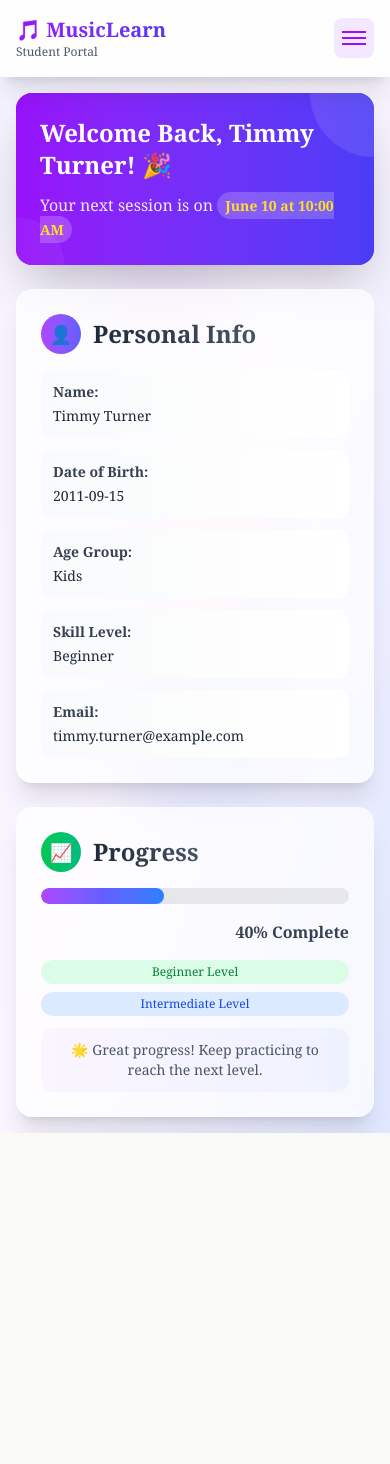
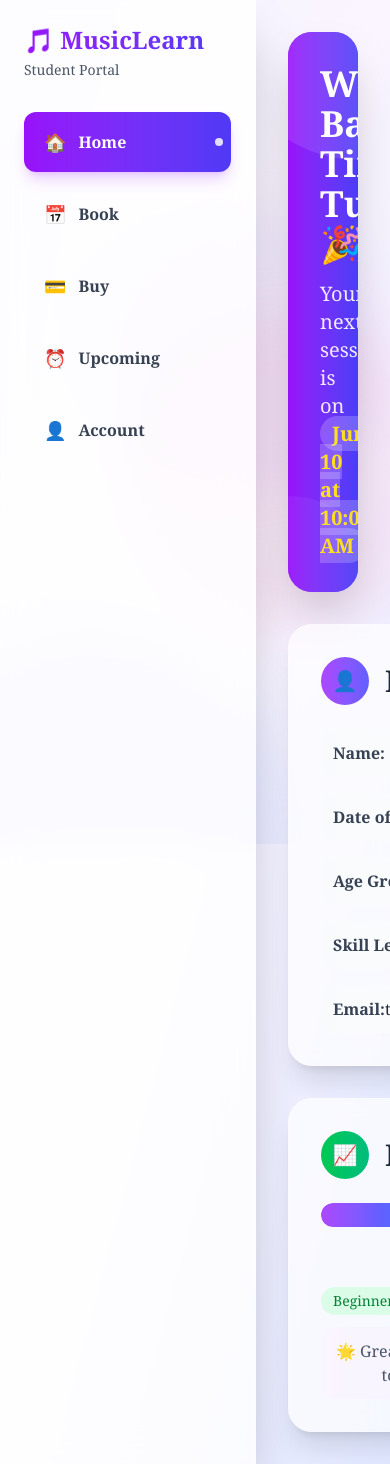
Before and after one commit to ssh-expitrans/music-plat, a Next.js app: page /demodashboard/studentdash in a window 390 px wide. Before the commit the page ends 1133 px from the top, so only its background shows below. Built offline with nearby package versions, Linux system fonts and the light colour scheme.

Commit message:
rm darkmode

```diff
--- a/src/app/demodashboard/studentdash/page.tsx
+++ b/src/app/demodashboard/studentdash/page.tsx
@@ -1,4 +1,3 @@
-
 "use client";
 
 import React, { useState } from "react";
@@ -29,21 +28,14 @@ const demoSlotData: Record<string, { booked: number; skill: string; ageGroup: st
   "Thu Jun 13 2024-9:30 AM": { booked: 6, skill: "Advanced", ageGroup: "Teens" },
   "Fri Jun 14 2024-3:00 PM": { booked: 6, skill: "Advanced", ageGroup: "Teens" },
   "Fri Jun 14 2024-12:30 PM": { booked: 2, skill: "Beginner", ageGroup: "Kids" },
-  // Extended data for multiple weeks
-  "Sun Jun 16 2024-9:00 AM": { booked: 1, skill: "Beginner", ageGroup: "Kids" },
-  "Mon Jun 17 2024-10:00 AM": { booked: 3, skill: "Intermediate", ageGroup: "Teens" },
-  "Tue Jun 18 2024-2:00 PM": { booked: 2, skill: "Advanced", ageGroup: "Teens" },
-  "Wed Jun 19 2024-11:00 AM": { booked: 4, skill: "Beginner", ageGroup: "Kids" },
-  "Thu Jun 20 2024-1:00 PM": { booked: 1, skill: "Intermediate", ageGroup: "Teens" },
-  "Fri Jun 21 2024-3:00 PM": { booked: 5, skill: "Advanced", ageGroup: "Teens" },
 };
 
-// Utility: get week's Sunday-Saturday dates based on offset
-function getWeekSundayStart(weekOffset: number = 0) {
+// Utility: get current week's Sunday-Saturday dates
+function getCurrentWeekSundayStart() {
   const today = new Date();
   const dayOfWeek = today.getDay(); // Sunday = 0
   const sunday = new Date(today);
-  sunday.setDate(today.getDate() - dayOfWeek + (weekOffset * 7));
+  sunday.setDate(today.getDate() - dayOfWeek);
   const week = [];
   for (let i = 0; i < 7; i++) {
     const d = new Date(sunday);
@@ -56,8 +48,6 @@ function getWeekSundayStart(weekOffset: number = 0) {
 export default function StudentDashboard() {
   const [activeTab, setActiveTab] = useState("Home");
   const [selectedSlots, setSelectedSlots] = useState<string[]>([]); // Array to store multiple selections
-  const [currentWeekOffset, setCurrentWeekOffset] = useState(0); // 0 = current week, 1 = next week, etc.
-  const [isMobileMenuOpen, setIsMobileMenuOpen] = useState(false);
 
   // Example kid user info
   const personalInfo = {
@@ -69,7 +59,7 @@ export default function StudentDashboard() {
     progress: 40,
   };
 
-  const currentWeek = getWeekSundayStart(currentWeekOffset);
+  const currentWeek = getCurrentWeekSundayStart();
 
   // Handle slot selection/deselection
   const handleSlotClick = (day: string, time: string) => {
@@ -90,88 +80,17 @@ export default function StudentDashboard() {
     return selectedSlots.includes(`${day}-${time}`);
   };
 
-  // Navigate to booking tab
-  const goToBooking = () => {
-    setActiveTab("Book");
-    setIsMobileMenuOpen(false);
-  };
-
-  // Get week display text
-  const getWeekDisplayText = () => {
-    if (currentWeekOffset === 0) return "This Week";
-    if (currentWeekOffset === 1) return "Next Week";
-    if (currentWeekOffset === -1) return "Last Week";
-    return `${currentWeekOffset > 0 ? `${currentWeekOffset} weeks ahead` : `${Math.abs(currentWeekOffset)} weeks ago`}`;
-  };
-
   return (
-    <div className="flex flex-col lg:flex-row min-h-screen bg-gradient-to-br from-violet-50 via-purple-50 to-indigo-100">
+    <div className="flex min-h-screen bg-gradient-to-br from-violet-50 via-purple-50 to-indigo-100">
       {/* Floating particles background effect */}
       <div className="fixed inset-0 overflow-hidden pointer-events-none">
-        <div className="absolute top-1/4 left-1/4 w-32 lg:w-72 h-32 lg:h-72 bg-purple-200 rounded-full mix-blend-multiply filter blur-xl opacity-20 animate-pulse"></div>
-        <div className="absolute top-3/4 right-1/4 w-48 lg:w-96 h-48 lg:h-96 bg-indigo-200 rounded-full mix-blend-multiply filter blur-xl opacity-20 animate-pulse animation-delay-2000"></div>
-        <div className="absolute bottom-1/4 left-1/3 w-40 lg:w-80 h-40 lg:h-80 bg-pink-200 rounded-full mix-blend-multiply filter blur-xl opacity-20 animate-pulse animation-delay-4000"></div>
+        <div className="absolute top-1/4 left-1/4 w-72 h-72 bg-purple-200 rounded-full mix-blend-multiply filter blur-xl opacity-20 animate-pulse"></div>
+        <div className="absolute top-3/4 right-1/4 w-96 h-96 bg-indigo-200 rounded-full mix-blend-multiply filter blur-xl opacity-20 animate-pulse animation-delay-2000"></div>
+        <div className="absolute bottom-1/4 left-1/3 w-80 h-80 bg-pink-200 rounded-full mix-blend-multiply filter blur-xl opacity-20 animate-pulse animation-delay-4000"></div>
       </div>
 
-      {/* Mobile Header */}
-      <div className="lg:hidden relative z-20 bg-white/90 backdrop-blur-lg border-b border-white/20 p-4 shadow-xl">
-        <div className="flex items-center justify-between">
-          <div>
-            <h1 className="text-xl font-bold bg-gradient-to-r from-purple-600 to-indigo-600 bg-clip-text text-transparent">
-              🎵 MusicLearn
-            </h1>
-            <p className="text-xs text-gray-600">Student Portal</p>
-          </div>
-          <button
-            onClick={() => setIsMobileMenuOpen(!isMobileMenuOpen)}
-            className="p-2 rounded-lg bg-purple-100 text-purple-600 hover:bg-purple-200 transition-colors"
-          >
-            <div className="w-6 h-6 flex flex-col justify-center space-y-1">
-              <div className={`w-full h-0.5 bg-current transition-all duration-300 ${isMobileMenuOpen ? 'rotate-45 translate-y-1.5' : ''}`}></div>
-              <div className={`w-full h-0.5 bg-current transition-all duration-300 ${isMobileMenuOpen ? 'opacity-0' : ''}`}></div>
-              <div className={`w-full h-0.5 bg-current transition-all duration-300 ${isMobileMenuOpen ? '-rotate-45 -translate-y-1.5' : ''}`}></div>
-            </div>
-          </button>
-        </div>
-
-        {/* Mobile Navigation Menu */}
-        {isMobileMenuOpen && (
-          <div className="absolute top-full left-0 right-0 bg-white/95 backdrop-blur-lg border-b border-white/20 shadow-2xl animate-slideInDown">
-            <div className="p-4 space-y-2">
-              {tabs.map((tab, index) => (
-                <button
-                  key={tab}
-                  onClick={() => {
-                    setActiveTab(tab);
-                    setIsMobileMenuOpen(false);
-                    if (tab !== "Book") {
-                      setSelectedSlots([]);
-                    }
-                  }}
-                  className={`w-full group py-3 px-4 rounded-xl text-left font-semibold transition-all duration-300 flex items-center space-x-3
-                    ${
-                      activeTab === tab
-                        ? "bg-gradient-to-r from-purple-600 to-indigo-600 text-white shadow-lg"
-                        : "text-gray-700 hover:bg-purple-50 hover:text-purple-600"
-                    }`}
-                >
-                  <span className="text-lg">
-                    {tab === "Home" && "🏠"}
-                    {tab === "Book" && "📅"}
-                    {tab === "Buy" && "💳"}
-                    {tab === "Upcoming" && "⏰"}
-                    {tab === "Account" && "👤"}
-                  </span>
-                  <span>{tab}</span>
-                </button>
-              ))}
-            </div>
-          </div>
-        )}
-      </div>
-
-      {/* Desktop Sidebar Tabs */}
-      <nav className="hidden lg:flex relative z-10 w-64 backdrop-blur-lg bg-white/80 border-r border-white/20 p-6 flex-col space-y-3 shadow-2xl">
+      {/* Sidebar Tabs */}
+      <nav className="relative z-10 w-64 backdrop-blur-lg bg-white/80 border-r border-white/20 p-6 flex flex-col space-y-3 shadow-2xl">
         <div className="mb-8">
           <h1 className="text-2xl font-bold bg-gradient-to-r from-purple-600 to-indigo-600 bg-clip-text text-transparent">
             🎵 MusicLearn
@@ -216,22 +135,22 @@ export default function StudentDashboard() {
       </nav>
 
       {/* Main Content */}
-      <main className="relative z-10 flex-1 p-4 lg:p-8 overflow-auto">
+      <main className="relative z-10 flex-1 p-8 overflow-auto">
         {activeTab === "Home" && (
-          <div className="space-y-6 lg:space-y-8 max-w-7xl mx-auto animate-fadeIn">
+          <div className="space-y-8 max-w-7xl mx-auto animate-fadeIn">
             {/* Welcome Section */}
-            <div className="relative bg-gradient-to-r from-purple-600 via-indigo-600 to-blue-600 p-6 lg:p-8 rounded-2xl lg:rounded-3xl shadow-2xl text-white overflow-hidden">
+            <div className="relative bg-gradient-to-r from-purple-600 via-indigo-600 to-blue-600 p-8 rounded-3xl shadow-2xl text-white overflow-hidden">
               <div className="absolute inset-0 bg-gradient-to-r from-purple-600/90 to-indigo-600/90"></div>
-              <div className="absolute top-0 right-0 w-32 lg:w-64 h-32 lg:h-64 bg-white/10 rounded-full -translate-y-16 lg:-translate-y-32 translate-x-16 lg:translate-x-32"></div>
-              <div className="absolute bottom-0 left-0 w-24 lg:w-48 h-24 lg:h-48 bg-white/5 rounded-full translate-y-12 lg:translate-y-24 -translate-x-12 lg:-translate-x-24"></div>
+              <div className="absolute top-0 right-0 w-64 h-64 bg-white/10 rounded-full -translate-y-32 translate-x-32"></div>
+              <div className="absolute bottom-0 left-0 w-48 h-48 bg-white/5 rounded-full translate-y-24 -translate-x-24"></div>
 
               <div className="relative z-10">
-                <h2 className="text-2xl lg:text-4xl font-bold mb-3 lg:mb-4 animate-slideInLeft">
+                <h2 className="text-4xl font-bold mb-4 animate-slideInLeft">
                   Welcome Back, {personalInfo.name}! 🎉
                 </h2>
-                <p className="text-base lg:text-xl text-purple-100 animate-slideInLeft animation-delay-200">
+                <p className="text-xl text-purple-100 animate-slideInLeft animation-delay-200">
                   Your next session is on{" "}
-                  <span className="font-bold text-yellow-300 px-2 lg:px-3 py-1 bg-white/20 rounded-full text-sm lg:text-base">
+                  <span className="font-bold text-yellow-300 px-3 py-1 bg-white/20 rounded-full">
                     June 10 at 10:00 AM
                   </span>
                 </p>
@@ -239,17 +158,17 @@ export default function StudentDashboard() {
             </div>
 
             {/* Personal Info Section */}
-            <div className="grid grid-cols-1 lg:grid-cols-2 gap-6 lg:gap-8">
-              <div className="group bg-white/70 backdrop-blur-sm p-6 lg:p-8 rounded-2xl lg:rounded-3xl shadow-xl border border-white/20 hover:shadow-2xl transition-all duration-500 hover:-translate-y-2">
-                <div className="flex items-center mb-4 lg:mb-6">
-                  <div className="w-10 lg:w-12 h-10 lg:h-12 bg-gradient-to-r from-purple-500 to-indigo-500 rounded-full flex items-center justify-center text-white text-lg lg:text-xl mr-3 lg:mr-4">
+            <div className="grid md:grid-cols-2 gap-8">
+              <div className="group bg-white/70 backdrop-blur-sm p-8 rounded-3xl shadow-xl border border-white/20 hover:shadow-2xl transition-all duration-500 hover:-translate-y-2">
+                <div className="flex items-center mb-6">
+                  <div className="w-12 h-12 bg-gradient-to-r from-purple-500 to-indigo-500 rounded-full flex items-center justify-center text-white text-xl mr-4">
                     👤
                   </div>
-                  <h3 className="text-2xl lg:text-3xl font-bold bg-gradient-to-r from-gray-800 to-gray-600 bg-clip-text text-transparent">
+                  <h3 className="text-3xl font-bold bg-gradient-to-r from-gray-800 to-gray-600 bg-clip-text text-transparent">
                     Personal Info
                   </h3>
                 </div>
-                <div className="space-y-3 lg:space-y-4">
+                <div className="space-y-4">
                   {Object.entries({
                     "Name": personalInfo.name,
                     "Date of Birth": personalInfo.dob,
@@ -259,46 +178,46 @@ export default function StudentDashboard() {
                   }).map(([key, value], index) => (
                     <div
                       key={key}
-                      className="flex flex-col sm:flex-row sm:justify-between sm:items-center p-3 rounded-xl bg-gradient-to-r from-gray-50 to-white hover:from-purple-50 hover:to-indigo-50 transition-all duration-300 gap-1 sm:gap-0"
+                      className="flex justify-between items-center p-3 rounded-xl bg-gradient-to-r from-gray-50 to-white hover:from-purple-50 hover:to-indigo-50 transition-all duration-300"
                       style={{ animationDelay: `${index * 100}ms` }}
                     >
-                      <span className="font-semibold text-gray-700 text-sm lg:text-base">{key}:</span>
-                      <span className="text-gray-800 font-medium text-sm lg:text-base break-all sm:break-normal">{value}</span>
+                      <span className="font-semibold text-gray-700">{key}:</span>
+                      <span className="text-gray-800 font-medium">{value}</span>
                     </div>
                   ))}
                 </div>
               </div>
 
-              <div className="group bg-white/70 backdrop-blur-sm p-6 lg:p-8 rounded-2xl lg:rounded-3xl shadow-xl border border-white/20 hover:shadow-2xl transition-all duration-500 hover:-translate-y-2">
-                <div className="flex items-center mb-4 lg:mb-6">
-                  <div className="w-10 lg:w-12 h-10 lg:h-12 bg-gradient-to-r from-green-500 to-emerald-500 rounded-full flex items-center justify-center text-white text-lg lg:text-xl mr-3 lg:mr-4">
+              <div className="group bg-white/70 backdrop-blur-sm p-8 rounded-3xl shadow-xl border border-white/20 hover:shadow-2xl transition-all duration-500 hover:-translate-y-2">
+                <div className="flex items-center mb-6">
+                  <div className="w-12 h-12 bg-gradient-to-r from-green-500 to-emerald-500 rounded-full flex items-center justify-center text-white text-xl mr-4">
                     📈
                   </div>
-                  <h3 className="text-2xl lg:text-3xl font-bold bg-gradient-to-r from-gray-800 to-gray-600 bg-clip-text text-transparent">
+                  <h3 className="text-3xl font-bold bg-gradient-to-r from-gray-800 to-gray-600 bg-clip-text text-transparent">
                     Progress
                   </h3>
                 </div>
 
                 <div className="relative">
-                  <div className="w-full bg-gray-200 rounded-full h-4 lg:h-6 mb-4 overflow-hidden">
+                  <div className="w-full bg-gray-200 rounded-full h-6 mb-4 overflow-hidden">
                     <div
-                      className="bg-gradient-to-r from-purple-500 via-indigo-500 to-blue-500 h-4 lg:h-6 rounded-full transition-all duration-1000 ease-out shadow-lg relative overflow-hidden"
+                      className="bg-gradient-to-r from-purple-500 via-indigo-500 to-blue-500 h-6 rounded-full transition-all duration-1000 ease-out shadow-lg relative overflow-hidden"
                       style={{ width: `${personalInfo.progress}%` }}
                     >
                       <div className="absolute inset-0 bg-gradient-to-r from-transparent via-white/20 to-transparent animate-shimmer"></div>
                     </div>
                   </div>
-                  <p className="text-right text-base lg:text-lg font-bold text-gray-700 mb-4">
+                  <p className="text-right text-lg font-bold text-gray-700 mb-4">
                     {personalInfo.progress}% Complete
                   </p>
                 </div>
 
                 <div className="space-y-3">
-                  <div className="flex flex-col sm:flex-row sm:justify-between text-xs lg:text-sm font-medium text-gray-600 gap-2 sm:gap-0">
-                    <span className="px-3 py-1 bg-green-100 text-green-700 rounded-full text-center">Beginner Level</span>
-                    <span className="px-3 py-1 bg-blue-100 text-blue-700 rounded-full text-center">Intermediate Level</span>
+                  <div className="flex justify-between text-sm font-medium text-gray-600">
+                    <span className="px-3 py-1 bg-green-100 text-green-700 rounded-full">Beginner Level</span>
+                    <span className="px-3 py-1 bg-blue-100 text-blue-700 rounded-full">Intermediate Level</span>
                   </div>
-                  <p className="text-center text-sm lg:text-base text-gray-600 bg-gradient-to-r from-purple-50 to-indigo-50 p-3 rounded-xl">
+                  <p className="text-center text-gray-600 bg-gradient-to-r from-purple-50 to-indigo-50 p-3 rounded-xl">
                     🌟 Great progress! Keep practicing to reach the next level.
                   </p>
                 </div>
@@ -306,6 +225,7 @@ export default function StudentDashboard() {
             </div>
           </div>
         )}
+
         {activeTab === "Book" && (
           <div className="bg-white/80 backdrop-blur-lg p-8 rounded-3xl shadow-2xl border border-white/30 max-w-full mx-auto animate-fadeIn">
             <div className="flex items-center mb-8">
--- a/src/app/page.tsx
+++ b/src/app/page.tsx
@@ -18,7 +18,7 @@ export default function Home() {
           <h1 className="text-5xl font-extrabold tracking-tight text-[var(--accent)] drop-shadow-md">
             MUSIC LESSONS
           </h1>
-          <p className="mt-2 text-xl text-neutral-600 dark:text-neutral-400 max-w-md">
+          <p className="mt-2 text-xl text-neutral-600 max-w-md">
             Personalized. Professional. Powerful.
           </p>
         </div>
@@ -71,40 +71,40 @@ export default function Home() {
   <div className="grid grid-cols-1 sm:grid-cols-2 md:grid-cols-4 gap-8 max-w-5xl mx-auto px-4">
 
     {/* Step 1 */}
-    <div className="flex flex-col items-center bg-white dark:bg-gray-800 rounded-xl shadow-md p-6">
+    <div className="flex flex-col items-center bg-white  rounded-xl shadow-md p-6">
       <span className="text-4xl mb-4">📝</span>
       <h3 className="text-xl font-semibold mb-2">Sign Up</h3>
-      <p className="text-neutral-600 dark:text-neutral-400 text-sm">Create your account to get started and explore your dashboard.</p>
+      <p className="text-neutral-600 text-sm">Create your account to get started and explore your dashboard.</p>
     </div>
 
     {/* Step 2 */}
-    <div className="flex flex-col items-center bg-white dark:bg-gray-800 rounded-xl shadow-md p-6">
+    <div className="flex flex-col items-center bg-white  rounded-xl shadow-md p-6">
       <span className="text-4xl mb-4">💳</span>
       <h3 className="text-xl font-semibold mb-2">Buy Lessons</h3>
-      <p className="text-neutral-600 dark:text-neutral-400 text-sm">Choose a lesson package that fits your goals and schedule.</p>
+      <p className="text-neutral-600 text-sm">Choose a lesson package that fits your goals and schedule.</p>
     </div>
 
     {/* Step 3 */}
-    <div className="flex flex-col items-center bg-white dark:bg-gray-800 rounded-xl shadow-md p-6">
+    <div className="flex flex-col items-center bg-white rounded-xl shadow-md p-6">
       <span className="text-4xl mb-4">📅</span>
       <h3 className="text-xl font-semibold mb-2">Book a Time</h3>
-      <p className="text-neutral-600 dark:text-neutral-400 text-sm">Reserve your lesson slot with our easy booking tool.</p>
+      <p className="text-neutral-600 text-sm">Reserve your lesson slot with our easy booking tool.</p>
     </div>
 
     {/* Step 4 */}
-    <div className="flex flex-col items-center bg-white dark:bg-gray-800 rounded-xl shadow-md p-6">
+    <div className="flex flex-col items-center bg-white rounded-xl shadow-md p-6">
       <span className="text-4xl mb-4">🎵</span>
       <h3 className="text-xl font-semibold mb-2">Start Learning</h3>
-      <p className="text-neutral-600 dark:text-neutral-400 text-sm">Join your lessons and grow your skills with personalized guidance.</p>
+      <p className="text-neutral-600 text-sm">Join your lessons and grow your skills with personalized guidance.</p>
     </div>
 
   </div>
 </section>
 
 
-      <section className="bg-white dark:bg-gray-900 p-8 rounded-xl shadow-md mb-20 text-center max-w-3xl mx-auto">
+      <section className="bg-white p-8 rounded-xl shadow-md mb-20 text-center max-w-3xl mx-auto">
         <h3 className="text-2xl font-semibold text-[var(--accent)] mb-4">Student Success</h3>
-          <p className="text-lg text-neutral-700 dark:text-neutral-300 italic">
+          <p className="text-lg text-neutral-700 italic">
             &quot;After just a few months with Jane, I was confidently performing in front of my friends and family!&quot;
           </p>
         <p className="mt-2 font-semibold">— Alex, beginner piano student</p>
@@ -114,21 +114,21 @@ export default function Home() {
       {/* PRICING + CONTACT CONTAINER */}
       <section className="flex flex-col sm:flex-row sm:justify-center sm:gap-20 mb-24 max-w-6xl mx-auto px-4">
   {/* PRICING */}
-  <div className="flex-1 max-w-md bg-white dark:bg-gray-800 rounded-xl shadow-md p-8 mb-10 sm:mb-0 text-center">
+  <div className="flex-1 max-w-md bg-white rounded-xl shadow-md p-8 mb-10 sm:mb-0 text-center">
     <h2 className="text-2xl font-semibold mb-4 text-[var(--accent)]">Group Pricing</h2>
     <p className="text-lg mb-2">Starting at <span className="font-bold">$50</span> per group session.</p>
-    <p className="italic text-neutral-600 dark:text-neutral-400">Contact for individual class pricing.</p>
+    <p className="italic text-neutral-600">Contact for individual class pricing.</p>
   </div>
 
   {/* CONTACT */}
-  <div className="flex-1 max-w-md bg-white dark:bg-gray-800 rounded-xl shadow-md p-8 text-center">
+  <div className="flex-1 max-w-md bg-white rounded-xl shadow-md p-8 text-center">
     <h2 className="text-2xl font-semibold mb-6 text-[var(--accent)]">Contact</h2>
     <div className="space-y-4">
       <p className="text-lg">
-        📧 Email: <a href="mailto:music.teacher@example.com" className="text-indigo-600 hover:underline dark:text-indigo-400">music.teacher@example.com</a>
+        📧 Email: <a href="mailto:music.teacher@example.com" className="text-indigo-600 hover:underline">music.teacher@example.com</a>
       </p>
       <p className="text-lg">
-        📞 Phone: <a href="tel:+1234567890" className="text-indigo-600 hover:underline dark:text-indigo-400">(123) 456-7890</a>
+        📞 Phone: <a href="tel:+1234567890" className="text-indigo-600 hover:underline">(123) 456-7890</a>
       </p>
     </div>
   </div>
@@ -136,7 +136,7 @@ export default function Home() {
 
 
       {/* FOOTER */}
-      <footer className="mt-auto py-6 text-center text-neutral-500 dark:text-neutral-400 text-base sm:text-sm border-t border-neutral-300 dark:border-neutral-700">
+      <footer className="mt-auto py-6 text-center text-neutral-500 text-base sm:text-sm border-t border-neutral-300">
         © 2025 Buzz Financial
       </footer>
     </div>
```
